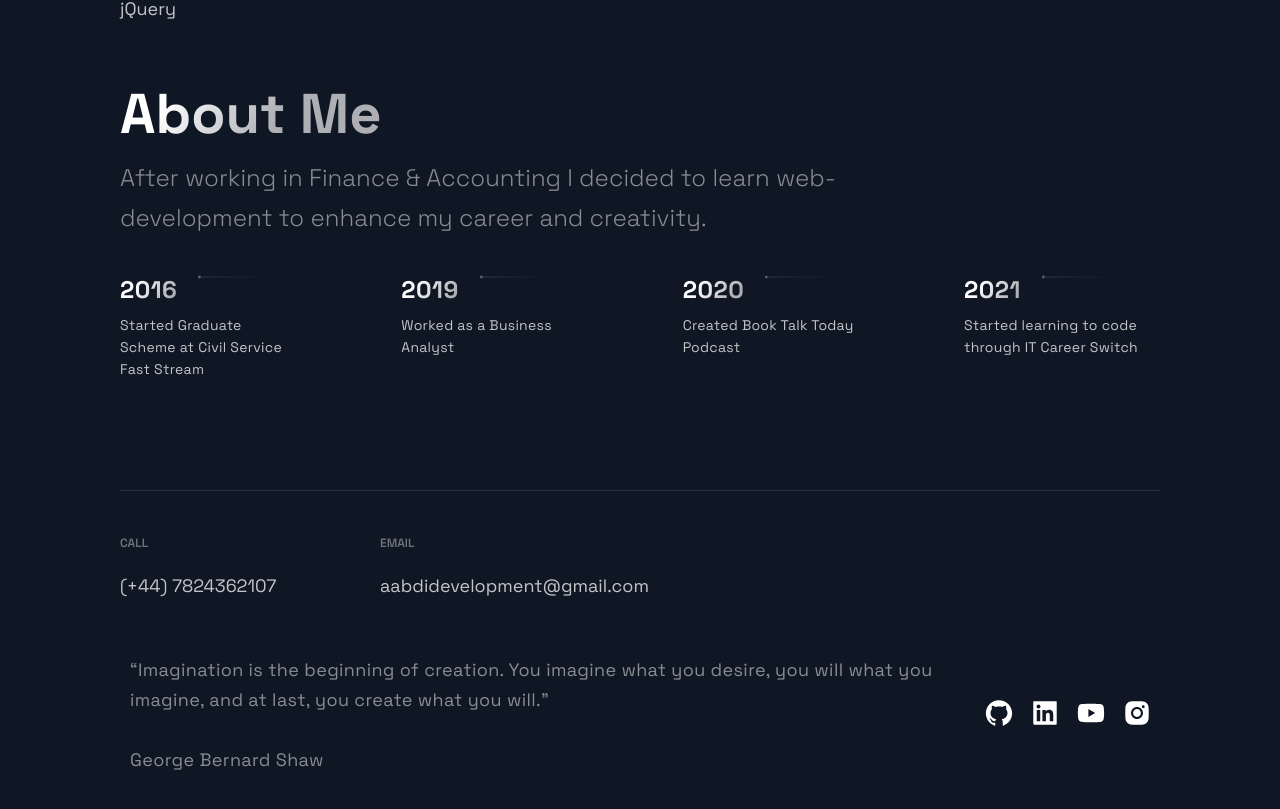
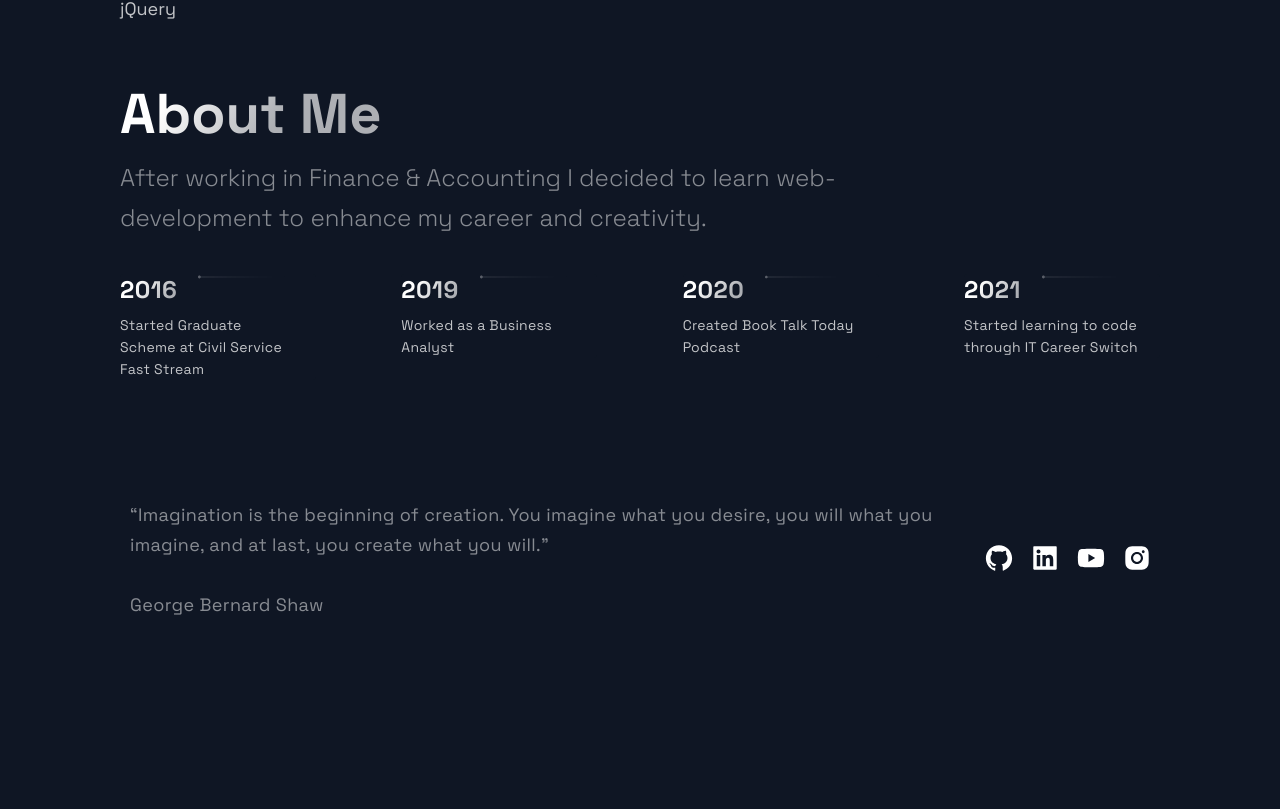
Before and after one commit to aunabdi1993/aunportfoliowebsite, a Next.js app: page / in a window 1280 px wide. Shown: the part 2785-3594 px from the top of the page. After the commit the page ends 3465 px from the top, so only its background shows below. Built offline with nearby package versions, Linux system fonts and the light colour scheme.

Commit message:
added next.js debug

```diff
--- a/src/components/Footer/Footer.js
+++ b/src/components/Footer/Footer.js
@@ -7,16 +7,6 @@ import { CompanyContainer, FooterWrapper, LinkColumn, LinkItem, LinkList, LinkTi
 const Footer = () => {
   return (
     <FooterWrapper>
-      <LinkList>
-        <LinkColumn>
-          <LinkTitle>Call</LinkTitle>
-          <LinkItem href="tel: +447824362107">(+44) 7824362107</LinkItem>
-        </LinkColumn>
-        <LinkColumn>
-          <LinkTitle>Email</LinkTitle>
-          <LinkItem href="mailto:aabdidevelopment@gmail.com">aabdidevelopment@gmail.com</LinkItem>
-        </LinkColumn>
-      </LinkList>
       <SocialIconsContainer>
         <CompanyContainer>
           <Slogan>“Imagination is the beginning of creation. You imagine what you desire, you will what you imagine, and at last, you create what you will.” <br /><br />George Bernard Shaw</Slogan>
```
Also changed, not shown: 1 other file (tests, documents, lock files or other folders).
